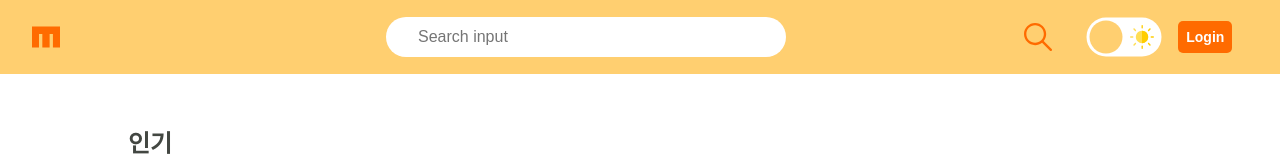
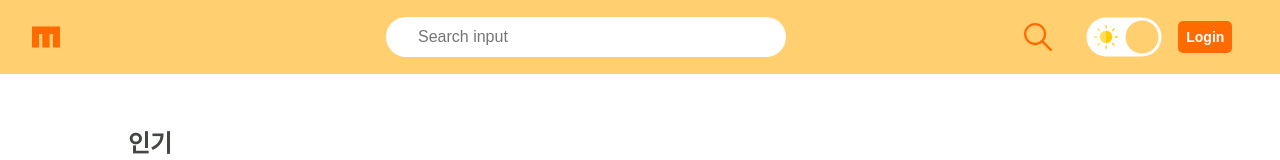
Before and after one commit to blackcowmoo/moomark-frontend, a Next.js app: page / in a window 1280 px wide. Shown: the top 160 px of the page. Built offline with nearby package versions, Linux system fonts and the light colour scheme.

Commit message:
Change ThemeToggler checked type

```diff
--- a/src/components/GlobalHeader/ThemeToggle/index.tsx
+++ b/src/components/GlobalHeader/ThemeToggle/index.tsx
@@ -31,20 +31,21 @@ const index = () => {
   }, [activeTheme]);
 
   const toggleTheme = () => {
+    console.log('tt');
     setActiveTheme(inActiveTheme);
   };
 
   return (
     <div className={styles.container}>
-      <input type='checkbox' className={styles.checkbox} onChange={toggleTheme} checked={activeTheme === 'dark'} id='chk' />
+      <input type='checkbox' className={styles.checkbox} onChange={toggleTheme} checked={activeTheme === 'light'} id='chk' />
       {activeTheme && (
         <label className={styles.label} htmlFor='chk'>
           <div className={styles.ball}></div>
+          <div className={styles.sun}>
+            <SunIcon />
+          </div>
           <div className={styles.moon}>
             <MoonIcon />
-          </div>
-          <div className={styles.sun}>
-            <SunIcon />
           </div>
         </label>
       )}
```
Also changed, not shown: src/pages/_document.tsx (+0 -11 lines).
